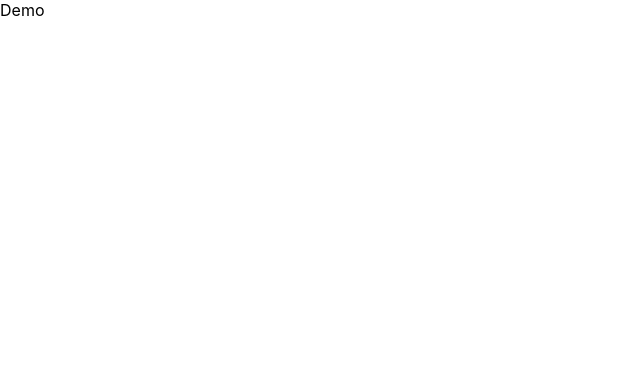
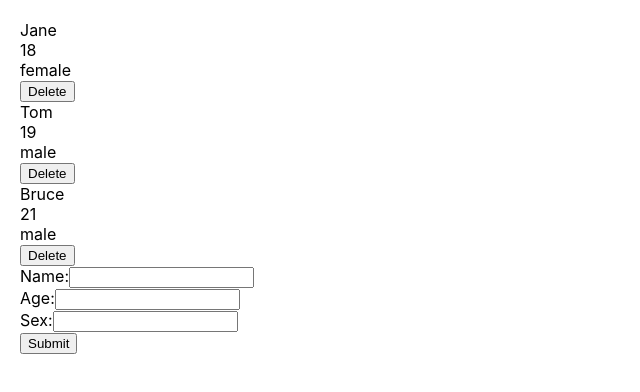
Before and after one commit to jackniu/react-demo, a React (Create React App) app: page / in a window 1280 px wide. Shown: the top 392 px of the page, without its empty margins (0-640 px from the left). Built offline with nearby package versions, Linux system fonts and the light colour scheme.

Commit message:
Add AddContact and Contact Components.

```diff
--- /dev/null
+++ b/src/AddContact.js
@@ -0,0 +1,45 @@
+import React from 'react';
+
+class AddContact extends React.Component {
+    state = {
+        name: null,
+        age: null,
+        sex: null,
+    };
+
+    handleChange = (e) => {
+        this.setState({
+            [e.target.id]: e.target.value,
+        })
+    }
+    handleSubmit = (e) => {
+        e.preventDefault();
+        // console.log(this.state);
+        this.props.addContact(this.state);
+    }
+    render() {
+        return (
+            <div>
+                <form onSubmit={this.handleSubmit}>
+                    <div>
+                        <label htmlFor="name">Name:</label>
+                        <input type="text" id="name" onChange={this.handleChange} />
+                    </div>
+                    <div>
+                        <label htmlFor="age">Age:</label>
+                        <input type="text" id="age" onChange={this.handleChange} />
+                    </div>
+                    <div>
+                        <label htmlFor="sex">Sex:</label>
+                        <input type="text" id="sex" onChange={this.handleChange} />
+                    </div>
+                    <div>
+                        <button>Submit</button>
+                    </div>
+                </form>
+            </div>
+        );
+    }
+}
+
+export default AddContact;
--- a/src/App.css
+++ b/src/App.css
@@ -1,38 +1,3 @@
-.App {
-  text-align: center;
+body {
+  padding: 20px;
 }
-
-.App-logo {
-  height: 40vmin;
-  pointer-events: none;
-}
-
-@media (prefers-reduced-motion: no-preference) {
-  .App-logo {
-    animation: App-logo-spin infinite 20s linear;
-  }
-}
-
-.App-header {
-  background-color: #282c34;
-  min-height: 100vh;
-  display: flex;
-  flex-direction: column;
-  align-items: center;
-  justify-content: center;
-  font-size: calc(10px + 2vmin);
-  color: white;
-}
-
-.App-link {
-  color: #61dafb;
-}
-
-@keyframes App-logo-spin {
-  from {
-    transform: rotate(0deg);
-  }
-  to {
-    transform: rotate(360deg);
-  }
-}
--- a/src/App.js
+++ b/src/App.js
@@ -1,9 +1,44 @@
-function App() {
-  return (
-    <div className="App">
-      Demo
-    </div>
-  );
+import React from 'react';
+import './App.css';
+import AddContact from './AddContact';
+import Contact from './Contact';
+
+class App extends React.Component {
+  state = {
+    contactForm:[
+      { name: 'Jane', age: 18, sex: 'female', id:1 },
+      { name: 'Tom', age: 19, sex: 'male', id:2 },
+      { name: 'Bruce', age: 21, sex: 'male', id:3},
+    ]
+  }
+
+  addContact = (contact) => {
+    contact.id = Math.random();
+    // console.log(contact);
+    let contactForm = [...this.state.contactForm, contact];
+    this.setState({
+      contactForm: contactForm,
+    })
+  }
+
+  deleteContact = (id) => {
+    console.log(id);
+    let contactForm = this.state.contactForm.filter(contact => {
+      return contact.id !== id;
+    })
+    this.setState({
+      contactForm: contactForm,
+    })
+  }
+
+  render() {
+    return (
+      <div className="App">
+        <Contact contactForm={this.state.contactForm} deleteContact={this.deleteContact} />
+        <AddContact addContact={this.addContact} />
+      </div>
+    );
+  }
 }
 
 export default App;
--- /dev/null
+++ b/src/Contact.js
@@ -0,0 +1,32 @@
+import React from 'react'
+
+const Contact = (props) => {
+    // console.log(props)
+    const { contactForm, deleteContact } = props;
+    const formList = contactForm.map(contact => {
+        // 三元运算符
+        // return contact.age > 19 ? (
+        //     <div className='ContactForm' key={contact.id}>
+        //         <div>{contact.name}</div>
+        //         <div>{contact.age}</div>
+        //         <div>{contact.sex}</div>
+        //     </div>
+        // ) : null;
+
+        return (
+            <div className='ContactForm' key={contact.id}>
+                <div>{contact.name}</div>
+                <div>{contact.age}</div>
+                <div>{contact.sex}</div>
+                <button onClick={()=> deleteContact(contact.id)}>Delete</button>
+            </div>
+        );
+    })
+    return (
+        <div>
+            {formList}
+        </div>
+    )
+}
+
+export default Contact
```
